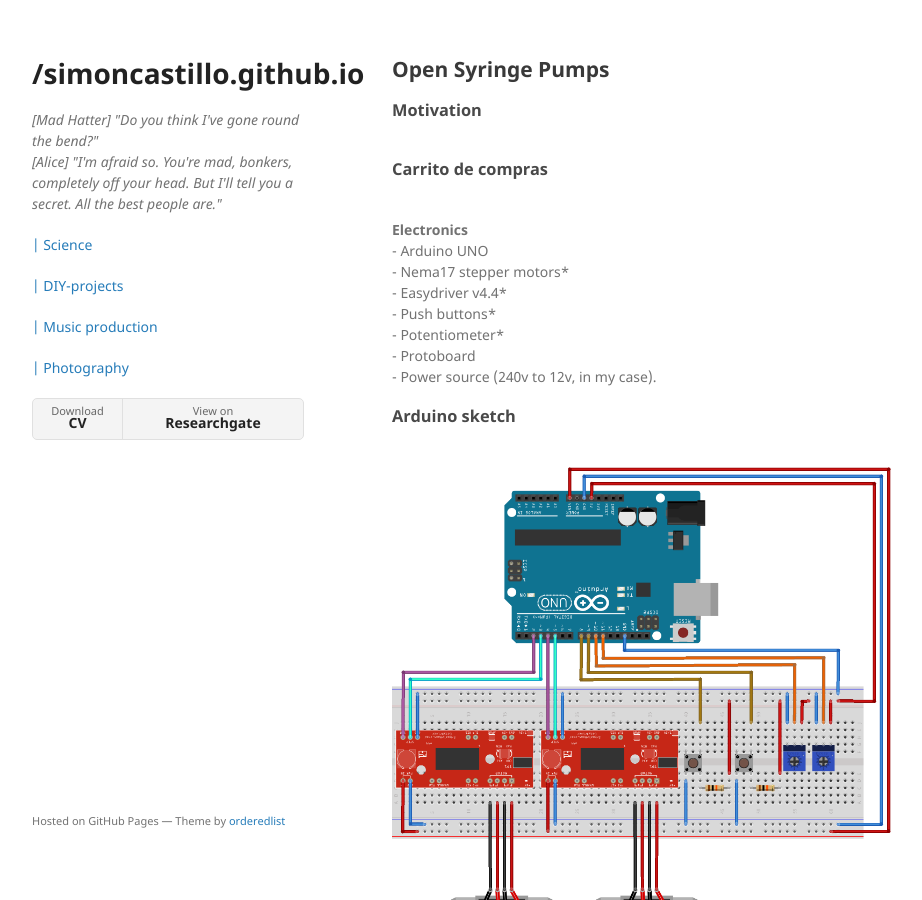
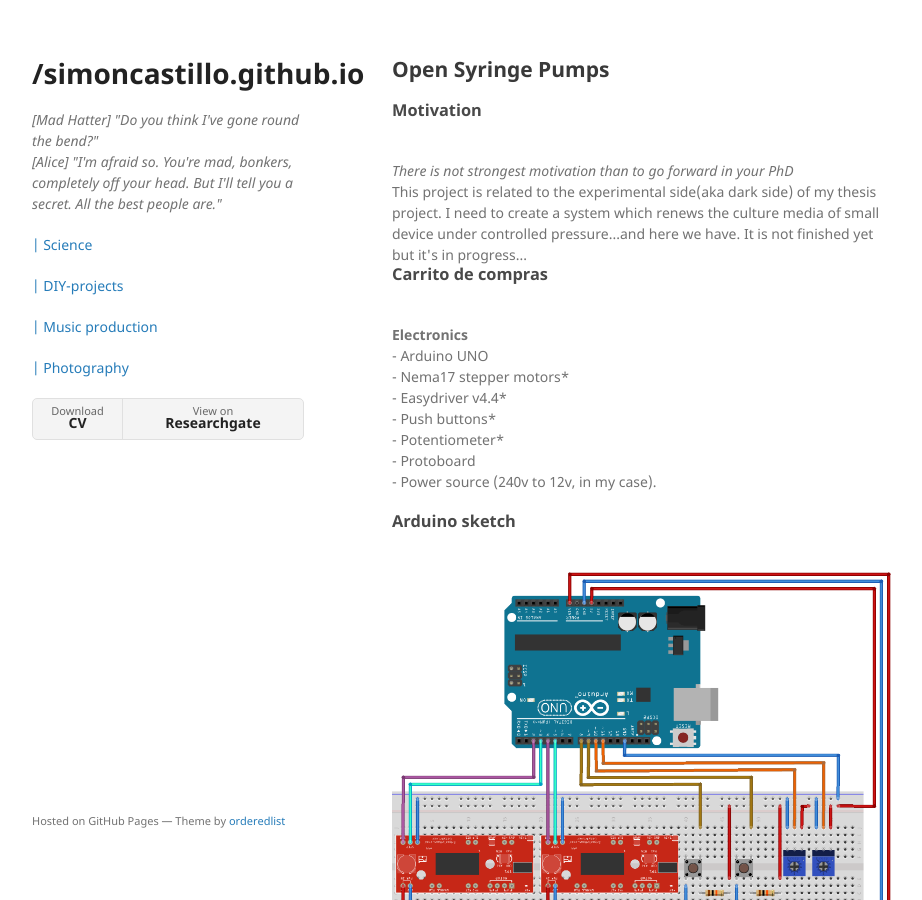
Before and after one commit to SimonCastillo/simoncastillo.github.io, a Jekyll site: the page built from DIY/index.html, in a window 1280 px wide and 900 px high. Shown: the whole window, without its empty margins (178-1100 px from the left). Built offline with Jekyll 4.4.1, drawn with Linux system fonts in a browser that asks for light colours.

Commit message:
Update index.html

```diff
--- a/DIY/index.html
+++ b/DIY/index.html
@@ -5,7 +5,8 @@
 	<h2>Open Syringe Pumps </h2>
 
 	<h3>Motivation</h3><br>
-	<h3>Carrito de compras</h3><br>
+<i>There is not strongest motivation than to go forward in your PhD</i><br>
+This project is related to the experimental side(aka dark side) of my thesis project. I need to create a system which renews the culture media of small device under controlled pressure...and here we have. It is not finished yet but it's in progress...	<h3>Carrito de compras</h3><br>
 
 		<p> <b>Electronics</b> <br>
 		- Arduino UNO<br>
```
